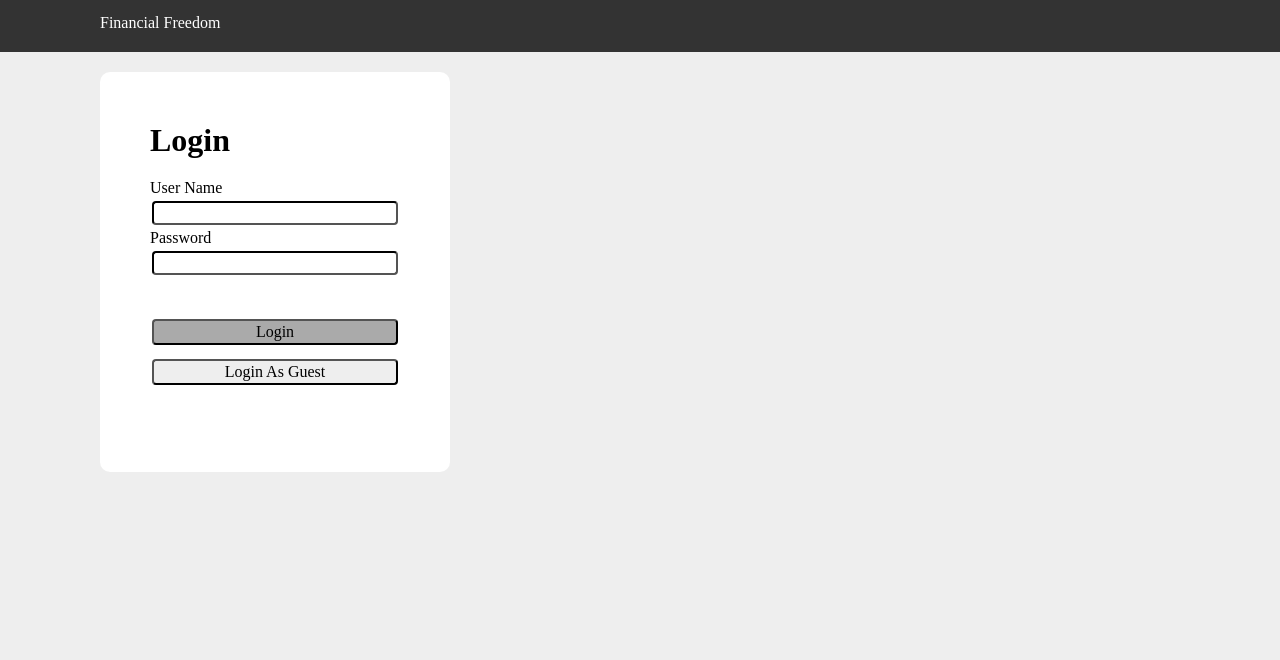
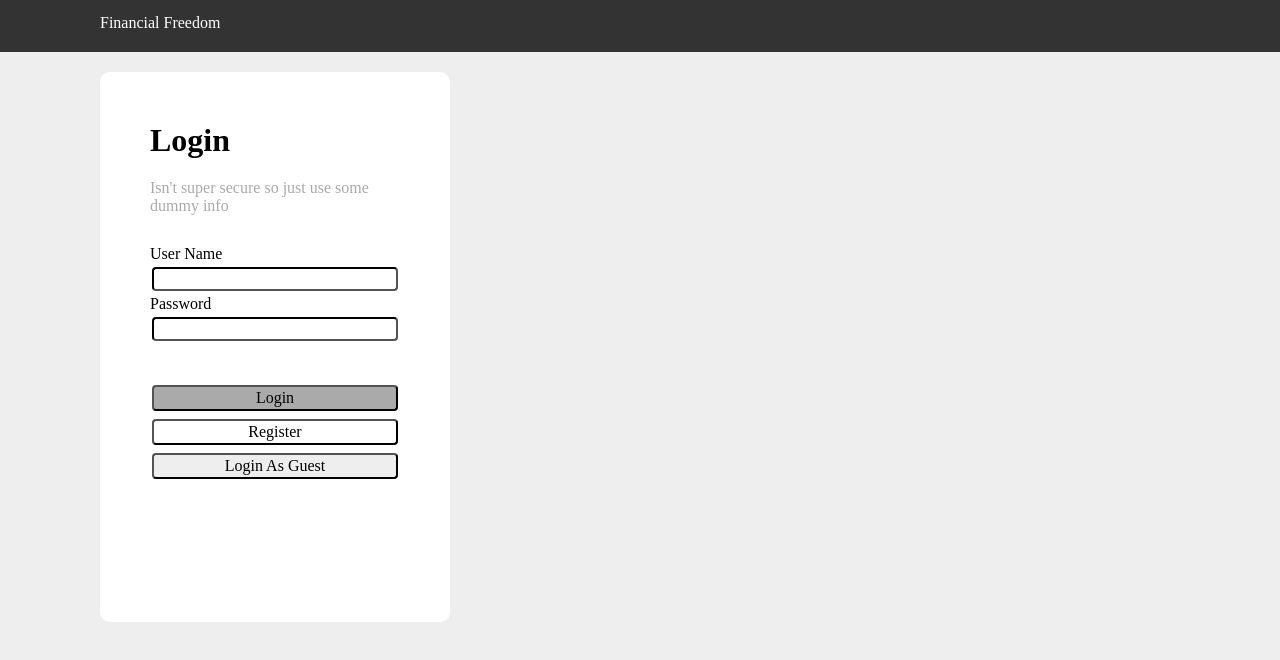
Before and after one commit to joshuarichards001/financial-freedom, a React (Create React App) app in the folder frontend/: page /login in a window 1280 px wide. Shown: the top 660 px of the page. Built offline with nearby package versions, Linux system fonts and the light colour scheme.

Commit message:
Added register function to the application

```diff
--- a/frontend/src/Main.module.css
+++ b/frontend/src/Main.module.css
@@ -77,7 +77,7 @@ li a:hover {
   border-radius: 10px;
   padding: 50px;
   margin: 10px;
-  height: 300px;
+  height: 450px;
   width: 250px;
 }
 
--- a/frontend/src/actions/userAPI.ts
+++ b/frontend/src/actions/userAPI.ts
@@ -3,9 +3,17 @@ import { tokenConfig } from "./transactionAPI"
 
 const baseUrl: string = "http://localhost:8000";
 
-export const createUser = async (username: string, password: string, email: string): Promise<AxiosResponse<ApiDataType>> => {
+export const registerUser = async (email: string, username: string, password: string): Promise<AxiosResponse<ApiDataType>> => {
   try {
-    const login: AxiosResponse<ApiDataType> = await axios.post(baseUrl + "/auth/users/",{"email": email, "username": username, "password": password});
+    const config = {
+      headers: {
+        'Content-Type': 'application/json'
+      }
+    };
+    const body = JSON.stringify({ email, username, password });
+    console.log(body)
+    console.log(config)
+    const login: AxiosResponse<ApiDataType> = await axios.post(baseUrl + "/auth/users/", body, config);
     return login;
   } catch (error) {
     throw new Error(error);
--- a/frontend/src/components/App.tsx
+++ b/frontend/src/components/App.tsx
@@ -2,7 +2,7 @@ import React, { useState, useContext, useEffect } from "react";
 import { BrowserRouter, Route } from "react-router-dom";
 import Home from './Home';
 import LoginForm from './LoginForm';
-import { loginUser } from "../actions/userAPI";
+import { loginUser, registerUser } from "../actions/userAPI";
 
 interface IUserManager {
   setIsLoggedIn: Function;
@@ -39,16 +39,31 @@ function App() {
       console.log(err)
       user.setIsLoggedIn(false);
     });
+  };
 
+  const onRegisterClick = (email, userName, password) => {
+    registerUser(email, userName, password).
+    then(() => {
+      loginUser(userName, password)
+    .then(({ data }: string | any) => {
+      setToken(data.auth_token);
+      localStorage.setItem('user', data.auth_token)
+      user.setIsLoggedIn(true);
+    })
+    .catch((err: Error) => {
+      console.log(err)
+      user.setIsLoggedIn(false);
+    });
+    })
   };
 
   return (
     <div>
       <BrowserRouter>
         <Route path="/" exact component={() => (
-          isLoggedIn ? <Home token={token}/> : <LoginForm onLoginClick={onLoginClick}/>
+          isLoggedIn ? <Home token={token}/> : <LoginForm onLoginClick={onLoginClick} onRegisterClick={onRegisterClick}/>
         )}/>
-        <Route path="/login" component={() => (<LoginForm onLoginClick={onLoginClick} />)}/>
+        <Route path="/login" component={() => (<LoginForm onLoginClick={onLoginClick} onRegisterClick={onRegisterClick}/>)}/>
       </BrowserRouter>
     </div>
   );
--- a/frontend/src/components/LoginForm.tsx
+++ b/frontend/src/components/LoginForm.tsx
@@ -1,26 +1,53 @@
-import React, { ReactElement, useState, useContext } from 'react'
+import React, { ReactElement, useState, useContext } from "react";
 import { UserContext } from "./App";
 import styles from "../Main.module.css";
-import Header from './Header';
+import Header from "./Header";
 
 interface Props {
-  onLoginClick: (userName: string, password: string) => void | undefined
+  onLoginClick: (userName: string, password: string) => void | undefined;
+  onRegisterClick: (
+    email: string,
+    userName: string,
+    password: string
+  ) => void | undefined;
 }
 
-export default function LoginForm({onLoginClick}: Props): ReactElement {
+export default function LoginForm({
+  onLoginClick,
+  onRegisterClick,
+}: Props): ReactElement {
   const [userName, setUserName] = useState<string>("");
   const [password, setPassword] = useState<string>("");
+  const [email, setEmail] = useState<string>("");
+  const [showRegister, setShowRegister] = useState(false);
 
   return (
     <div>
       <div className={styles.header}>
         <ul className={styles.headerList}>
-          <li className={styles.headerLogo}><a>Financial Freedom</a></li>
+          <li className={styles.headerLogo}>
+            <a>Financial Freedom</a>
+          </li>
         </ul>
       </div>
       <div className={styles.content}>
         <form className={styles.loginForm}>
-          <h1 style={{paddingBottom: "20px"}}>Login</h1>
+          {showRegister ? (
+            <h1 style={{ paddingBottom: "20px" }}>Register</h1>
+          ) : (
+            <h1 style={{ paddingBottom: "20px" }}>Login</h1>
+          )}
+          <p style={{ color: "#aaaaaa", marginBottom: "30px" }}>
+            Isn't super secure so just use some dummy info
+          </p>
+          {showRegister ? <label>Email</label> : null}
+          {showRegister ? (
+            <input
+              value={email}
+              onChange={(e: any) => setEmail(e.target.value)}
+              className={styles.inputStyle}
+            />
+          ) : null}
           <label>User Name</label>
           <input
             value={userName}
@@ -32,26 +59,45 @@ export default function LoginForm({onLoginClick}: Props): ReactElement {
             value={password}
             onChange={(e: any) => setPassword(e.target.value)}
             className={styles.inputStyle}
-            style={{marginBottom: "40px"}}
+            style={{ marginBottom: "40px" }}
             type="password"
           />
           <button
-            onClick = {(e) => {
+            onClick={(e) => {
+              if (!showRegister) {
                 e.preventDefault();
                 onLoginClick(userName, password);
+              } else {
+                setShowRegister(false);
+              }
             }}
             className={styles.buttonStyle}
-            style={{backgroundColor: "#aaaaaa", marginBottom: "10px"}}
+            style={{ backgroundColor: "#aaaaaa" }}
           >
             Login
           </button>
           <button
             className={styles.buttonStyle}
-          style={{backgroundColor: "#eeeeee"}}
-          onClick = {(e) => {
+            onClick={(e) => {
+              if (!showRegister) {
+                e.preventDefault();
+                setShowRegister(true);
+              } else {
+                e.preventDefault();
+                onRegisterClick(email, userName, password);
+              }
+            }}
+          >
+            Register
+          </button>
+          <button
+            className={styles.buttonStyle}
+            style={{ backgroundColor: "#eeeeee" }}
+            onClick={(e) => {
               e.preventDefault();
               onLoginClick("testUser", "testUserPass");
-          }}>
+            }}
+          >
             Login As Guest
           </button>
         </form>
```
Also changed, not shown: 2 other files (tests, documents, lock files or other folders). Lines whose indentation alone changed are shown as unchanged.
